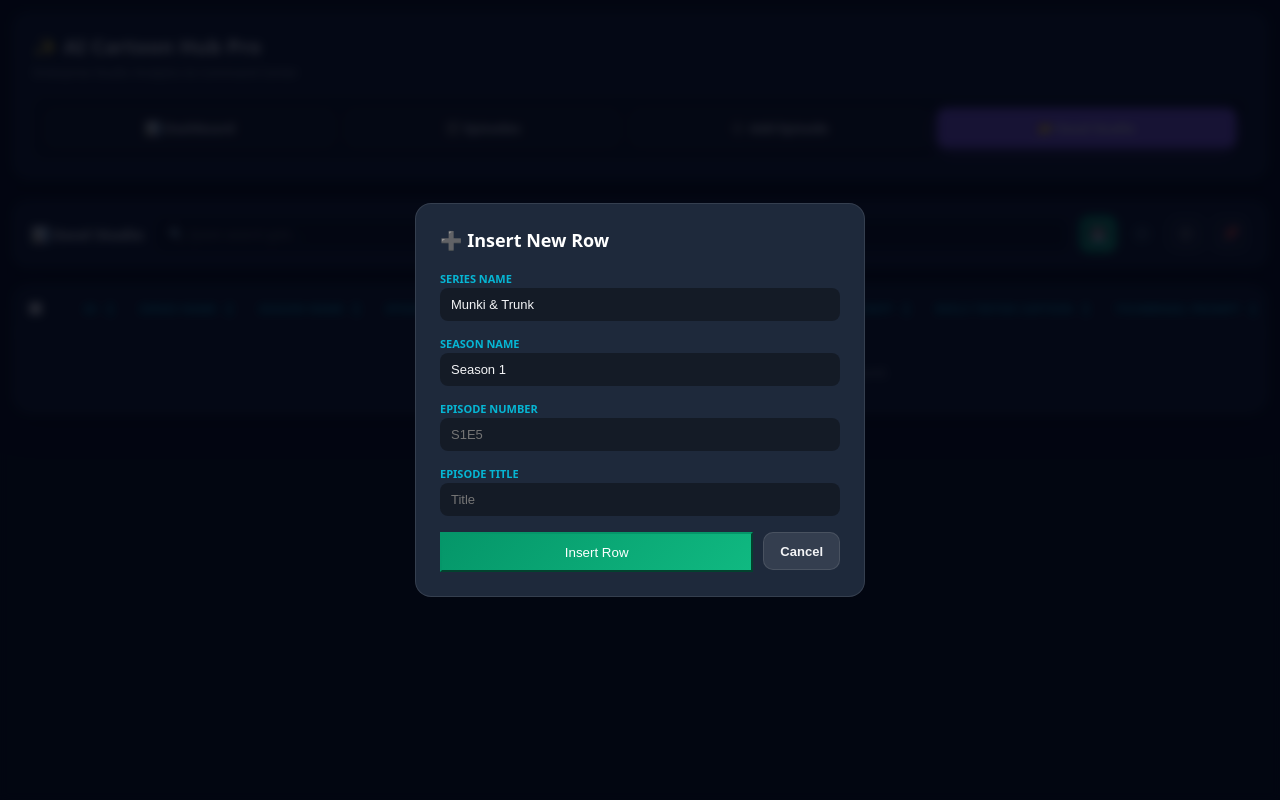
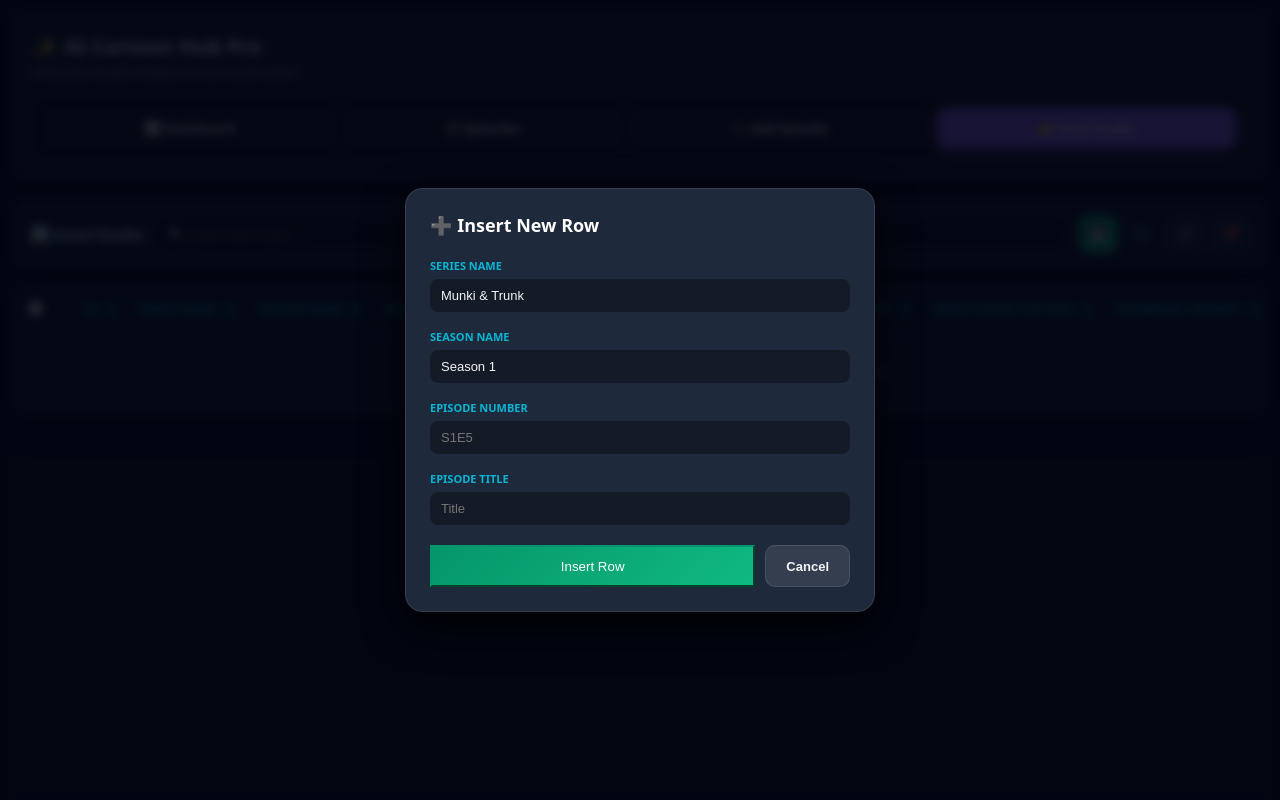
Before and after one commit to tanveer97082/cartoon_manager, a PHP site: page /excel_studio.php in a window 1280 px wide, after a click that opens the changed part. Run offline with PHP 8.4, Linux system fonts and the light colour scheme; data comes from the database, SQL or seed files in the repository.

Commit message:
Update excel_studio.php

```diff
--- a/excel_studio.php
+++ b/excel_studio.php
@@ -179,6 +179,10 @@ $rows = $db->query("SELECT * FROM episodes $order_sql")->fetchAll(PDO::FETCH_ASS
         .batch-content button:hover { background: var(--primary); color: #fff; }
         .batch-actions-menu:hover .batch-content { display: block; }
 
+        /* Responsive Modal Fix */
+        .modal-overlay { display:none; position:fixed; top:0; left:0; width:100%; height:100%; background:rgba(3,7,18,0.85); backdrop-filter:blur(5px); align-items:center; justify-content:center; z-index:9999; padding: 16px; box-sizing: border-box; }
+        .modal-box { background:#1e293b; padding:24px; border-radius:18px; border:1px solid var(--border); width:100%; max-width:420px; max-height:85vh; overflow-y:auto; box-shadow: 0 15px 40px rgba(0,0,0,0.8); }
+
         .alert { background: rgba(5, 150, 105, 0.2); border: 1px solid rgba(5, 150, 105, 0.4); color: #34d399; padding: 12px; border-radius: 10px; margin-bottom: 16px; font-size: 13px; font-weight: 600; }
     </style>
 </head>
@@ -281,34 +285,34 @@ $rows = $db->query("SELECT * FROM episodes $order_sql")->fetchAll(PDO::FETCH_ASS
         </form>
     </div>
 
-    <!-- Modals -->
-    <div id="addRowModal" style="display:none; position:fixed; top:0; left:0; width:100%; height:100%; background:rgba(3,7,18,0.85); backdrop-filter:blur(5px); align-items:center; justify-content:center; z-index:100;">
-        <div style="background:#1e293b; padding:24px; border-radius:16px; border:1px solid var(--border); width:100%; max-width:400px;">
-            <h2 style="margin-top:0; color:#fff; font-size:18px;">➕ Insert New Row</h2>
+    <!-- Fully Responsive Modals -->
+    <div id="addRowModal" class="modal-overlay">
+        <div class="modal-box">
+            <h2 style="margin-top:0; color:#fff; font-size:18px; margin-bottom: 16px;">➕ Insert New Row</h2>
             <form method="POST">
-                <div style="margin-bottom: 10px;"><label style="font-size:11px; color:var(--accent); font-weight:700;">SERIES NAME</label><input type="text" name="new_series" value="Munki & Trunk" class="cell-input" style="width:100%;" required></div>
-                <div style="margin-bottom: 10px;"><label style="font-size:11px; color:var(--accent); font-weight:700;">SEASON NAME</label><input type="text" name="new_season" value="Season 1" class="cell-input" style="width:100%;" required></div>
-                <div style="margin-bottom: 10px;"><label style="font-size:11px; color:var(--accent); font-weight:700;">EPISODE NUMBER</label><input type="text" name="new_ep" placeholder="S1E5" class="cell-input" style="width:100%;" required></div>
-                <div style="margin-bottom: 16px;"><label style="font-size:11px; color:var(--accent); font-weight:700;">EPISODE TITLE</label><input type="text" name="new_title" placeholder="Title" class="cell-input" style="width:100%;" required></div>
+                <div style="margin-bottom: 12px;"><label style="font-size:11px; color:var(--accent); font-weight:700;">SERIES NAME</label><input type="text" name="new_series" value="Munki & Trunk" class="cell-input" style="width:100%; margin-top:4px;" required></div>
+                <div style="margin-bottom: 12px;"><label style="font-size:11px; color:var(--accent); font-weight:700;">SEASON NAME</label><input type="text" name="new_season" value="Season 1" class="cell-input" style="width:100%; margin-top:4px;" required></div>
+                <div style="margin-bottom: 12px;"><label style="font-size:11px; color:var(--accent); font-weight:700;">EPISODE NUMBER</label><input type="text" name="new_ep" placeholder="S1E5" class="cell-input" style="width:100%; margin-top:4px;" required></div>
+                <div style="margin-bottom: 20px;"><label style="font-size:11px; color:var(--accent); font-weight:700;">EPISODE TITLE</label><input type="text" name="new_title" placeholder="Title" class="cell-input" style="width:100%; margin-top:4px;" required></div>
                 <div style="display:flex; gap:10px;">
-                    <button type="submit" name="add_row" class="excel-btn btn-save" style="flex:1; justify-content:center; height:40px;">Insert Row</button>
-                    <button type="button" onclick="document.getElementById('addRowModal').style.display='none';" class="icon-btn" style="width:auto; padding:0 16px; background:rgba(255,255,255,0.1); font-size:13px; font-weight:600;">Cancel</button>
+                    <button type="submit" name="add_row" class="excel-btn btn-save" style="flex:1; justify-content:center; height:42px;">Insert Row</button>
+                    <button type="button" onclick="document.getElementById('addRowModal').style.display='none';" class="icon-btn" style="width:auto; padding:0 20px; background:rgba(255,255,255,0.1); font-size:13px; font-weight:600; height:42px;">Cancel</button>
                 </div>
             </form>
         </div>
     </div>
 
-    <div id="addColumnModal" style="display:none; position:fixed; top:0; left:0; width:100%; height:100%; background:rgba(3,7,18,0.85); backdrop-filter:blur(5px); align-items:center; justify-content:center; z-index:100;">
-        <div style="background:#1e293b; padding:24px; border-radius:16px; border:1px solid var(--border); width:100%; max-width:400px;">
-            <h2 style="margin-top:0; color:#fff; font-size:18px;">⚙️ Add Database Column</h2>
+    <div id="addColumnModal" class="modal-overlay">
+        <div class="modal-box">
+            <h2 style="margin-top:0; color:#fff; font-size:18px; margin-bottom: 16px;">⚙️ Add Database Column</h2>
             <form method="POST">
-                <div style="margin-bottom: 16px;">
+                <div style="margin-bottom: 20px;">
                     <label style="font-size:11px; color:var(--accent); font-weight:700;">COLUMN NAME (e.g. voice_artist)</label>
                     <input type="text" name="column_name" placeholder="column_name" class="cell-input" style="width:100%; margin-top:6px;" required>
                 </div>
                 <div style="display:flex; gap:10px;">
-                    <button type="submit" name="add_column" class="excel-btn btn-save" style="flex:1; justify-content:center; height:40px;">Create Column</button>
-                    <button type="button" onclick="document.getElementById('addColumnModal').style.display='none';" class="icon-btn" style="width:auto; padding:0 16px; background:rgba(255,255,255,0.1); font-size:13px; font-weight:600;">Cancel</button>
+                    <button type="submit" name="add_column" class="excel-btn btn-save" style="flex:1; justify-content:center; height:42px;">Create Column</button>
+                    <button type="button" onclick="document.getElementById('addColumnModal').style.display='none';" class="icon-btn" style="width:auto; padding:0 20px; background:rgba(255,255,255,0.1); font-size:13px; font-weight:600; height:42px;">Cancel</button>
                 </div>
             </form>
         </div>
```
